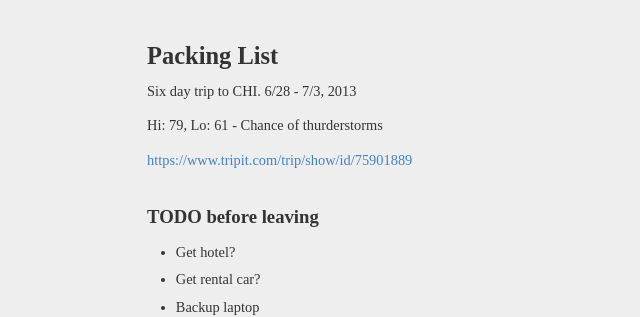
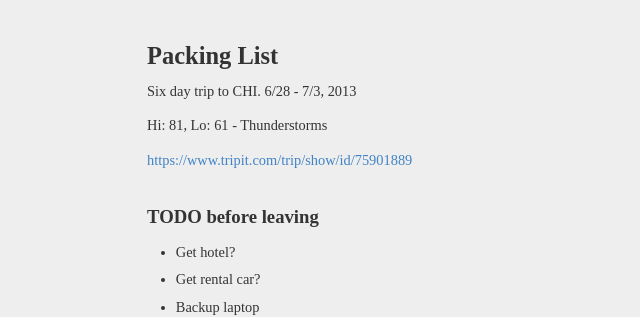
Before and after one commit to icco/traveling, a Jekyll site: the page built from _posts/2013-06-28-chicago.md, in a window 1280 px wide. Shown: the top 317 px of the page, without its empty margins (93-733 px from the left). Built offline with Jekyll 4.4.1, drawn with Linux system fonts in a browser that asks for light colours.

Commit message:
Update 2013-06-28-chicago.md

```diff
--- a/_posts/2013-06-28-chicago.md
+++ b/_posts/2013-06-28-chicago.md
@@ -9,7 +9,7 @@ layout: default
 
 Six day trip to CHI. 6/28 - 7/3, 2013
 
-Hi: 79, Lo: 61 - Chance of thurderstorms
+Hi: 81, Lo: 61 - Thunderstorms
 
 <https://www.tripit.com/trip/show/id/75901889>
 
```
